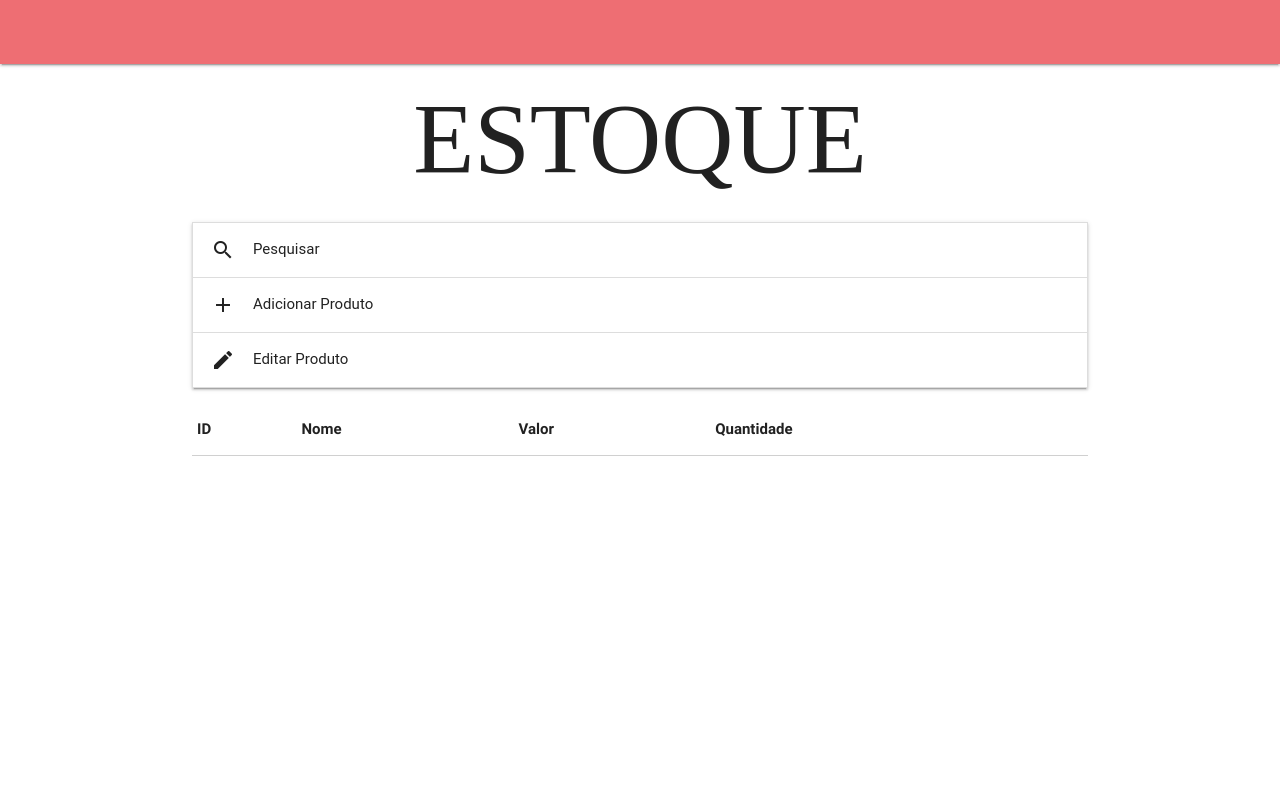
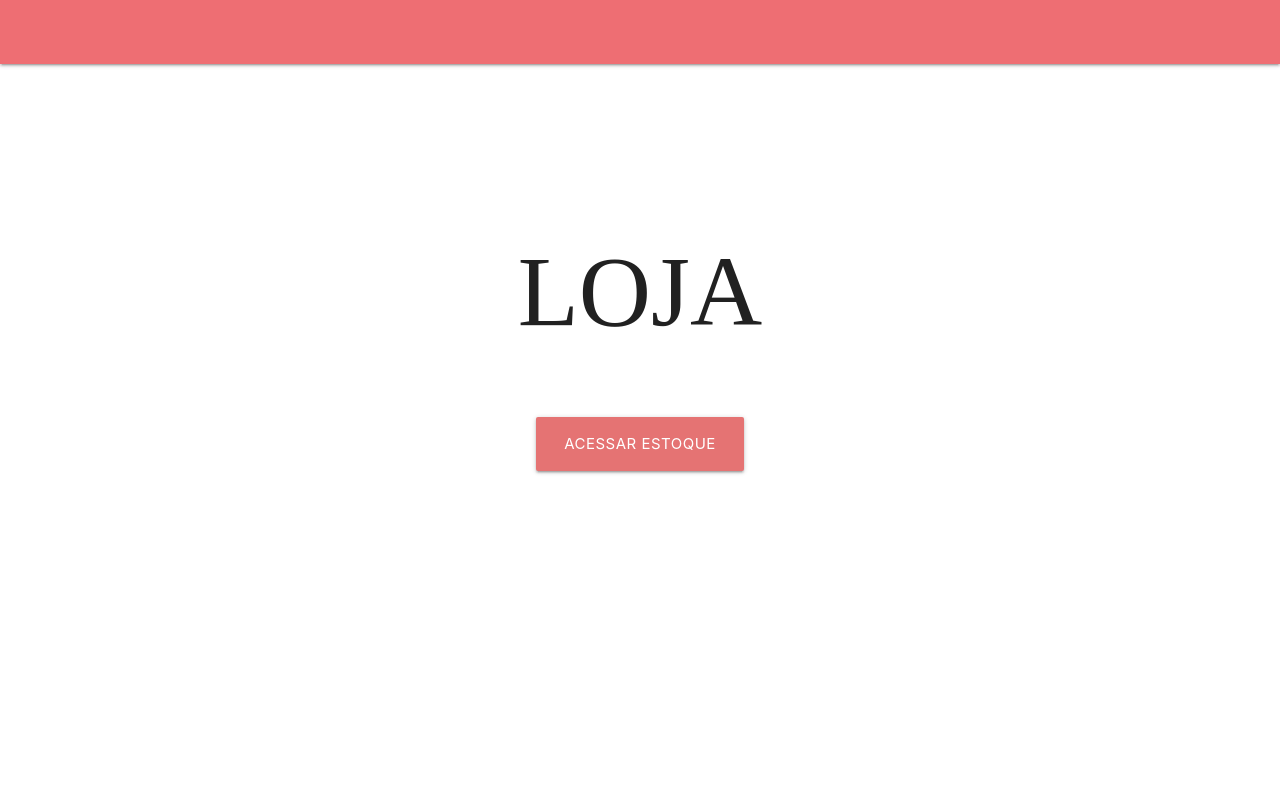
Before and after one commit to LinuxHomem/Estoque-PHP, a PHP site: page / in a window 1280 px wide. Run offline with PHP 8.4, Linux system fonts and the light colour scheme; lists and menus that the app fills with data are empty; some libraries are stand-ins or nearby versions; some web fonts are replaced.

Commit message:
Término de estilização, adição de máscara de dinheiro e adição de página inicial

```diff
--- a/Src/Controller/CrudProduto.php
+++ b/Src/Controller/CrudProduto.php
@@ -14,6 +14,8 @@
   function create($arr){
     array_pop($arr);
     $cArr = clear($arr);
+    $cArr[1] = explode(" ",$cArr[1]);
+    $cArr[1] = $cArr[1][1];
     $instance = new \CrudProduto();
     return $instance->create($cArr);
   }
@@ -44,7 +46,7 @@
 
     $server = $_SERVER['PHP_SELF'];
     if($tipo != ""){
-      echo $arr[0] . " Produto(s) Encontrado(s) Para: " . $term . " / No Tipo: " . $tipo;
+      echo $arr[0] . " Produto(s) Encontrado(s) Para o " . $tipo . ": " . $term;
     }else{
       echo "Exibindo Tudo.";
     }
@@ -55,7 +57,7 @@
       $nome = $values['nome'];
       $valor = $values['valor'];
       $qtd = $values['quantidade'];
-      echo "<tr><td>$id</td><td id='$id nome' value='$nome'>$nome</td><td id='$id valor' value='$valor'>$valor</td><td id='$id qtd' value='$qtd'>$qtd</td>";
+      echo "<tr><td>$id</td><td id='$id nome' value='$nome'>$nome</td><td id='$id valor' value='$valor'>R$:$valor</td><td id='$id qtd' value='$qtd'>$qtd</td>";
 
       echo "<td><button type='button' onclick='edit(this.value);' value='$id' name='btn_edit1'><a
       class='btn-floating btn-small waves-effect waves-light orange'>
@@ -73,8 +75,7 @@
   function update($arr){
     array_pop($arr);
     $cArr = clear($arr);
-    $cArr[] = $cArr[0];
-    array_shift($cArr);
+    $cArr[] = array_shift($cArr);
     $instance = new \CrudProduto();
     return $instance->update($cArr);
   }
--- a/Src/Controller/Init.js
+++ b/Src/Controller/Init.js
@@ -1,7 +1,6 @@
-//<![CDATA[
-  window.onload=function(){
-    $(document).ready(function() {
-      $('select').formSelect();
-      $('.collapsible').collapsible();
-    });
-  }//]]>
+window.onload=function(){
+  $(document).ready(function() {
+    M.AutoInit();
+    $(".mask").maskMoney({prefix:'R$ ', allowNegative: true, thousands:'.', decimal:',', affixesStay: true});
+  });
+}
--- a/Src/Model/Conn.php
+++ b/Src/Model/Conn.php
@@ -5,7 +5,7 @@ class Conexao{
 
   public static function getConn(){
     if(!isset(self::$instance)){
-      self::$instance = new \PDO('mysql:host=localhost:3307;dbnme=infoteca;charset=utf8','root','usbw');
+      self::$instance = new \PDO('mysql:host=localhost:3306;dbnme=infoteca;charset=utf8','root','');
     }
     return self::$instance;
   }
--- a/Src/Model/CrudProduto.php
+++ b/Src/Model/CrudProduto.php
@@ -41,11 +41,8 @@
         $count++;
       }
 
-      if($stmt->execute() === false){
-        return "Falha ao Editar o Produto. <br>";
-      }else{
-        return array("Produto Editado. <br>",$arr[3]);
-      }
+      $stmt->execute();
+      return array("Produto Editado. <br>",$arr[3]);
     }
 
     public function delete($id){
@@ -53,8 +50,12 @@
       $stmt = Conexao::getConn()->prepare($sql);
 
       $stmt->bindValue(1,$id);
-      $stmt->execute();
-      $ret = "Item com o id '$id' foi deletado! <br>";
-      return $ret;
+
+      if($stmt->execute() === false){
+        return "Falha ao Deletar o Produto. <br>";
+      }else{
+        $ret = "Item com o id '$id' foi deletado! <br>";
+        return $ret;
+      }
     }
   }
--- a/Src/View/index.css
+++ b/Src/View/Master.css
@@ -19,6 +19,20 @@
   background: #ff4d4d;
 }
 
+html, body, .content{
+  height: 100%;
+  width: 100%;
+}
+
+.content{
+  height: 70%;
+}
+
+.content2{
+  width: 50%;
+  margin: 0 auto;
+}
+
 button {
   background: transparent;
   border: none !important;
@@ -33,6 +47,22 @@ button:active{
 
 table{
   margin-bottom: 50px;
+}
+
+.bt{
+  font-size: 20px;
+  margin-top: 20px;
+}
+
+.margin{
+  margin-top: 50px;
+}
+
+.title2{
+  font-family: lemon;
+  font-size: 40px;
+  margin: 0px;
+  text-align: center;
 }
 
 @media only screen and (max-width: 600px) {
--- a/Src/View/index.php
+++ b/Src/View/index.php
@@ -3,175 +3,31 @@
   <head>
     <meta charset="utf-8">
     <meta name="viewport" content="width=device-width, initial-scale=1.0"/>
-    <title>Atividade</title>
-    <link rel="shortcut icon" href="../../favicon.png">
+    <title>Início</title>
+    <link rel="shortcut icon" href="../../Icons/index-favicon.png">
 
     <!-- Materialize Css -->
-    <link rel="stylesheet" type="text/css" href="https://cdnjs.cloudflare.com/ajax/libs/materialize/0.97.5/css/materialize.min.css">
+    <link rel="stylesheet" href="https://cdnjs.cloudflare.com/ajax/libs/materialize/1.0.0/css/materialize.min.css">
     <!--Google Icon Font-->
     <link href="https://fonts.googleapis.com/icon?family=Material+Icons" rel="stylesheet">
-    <!-- Personal Css -->
-    <link rel="stylesheet" href="index.css">
-
-    <!-- Conexão BD -->
-    <?php
-      require '../Model/Conn.php';
-      require '../Model/CrudProduto.php';
-      require '../Controller/CrudProduto.php';
-    ?>
+    <!-- Master Personal Css -->
+    <link rel="stylesheet" href="Master.css">
   </head>
   <body>
     <nav></nav>
-    <p class="title">ESTOQUE</p>
-    <div class="container">
-      <ul class="collapsible">
-        <li>
-          <div class="collapsible-header">
-            <i class="material-icons">search</i>
-            Pesquisar
-            <span class="badge"></span>
-          </div>
 
-          <div class="collapsible-body collap">
-            <form action="<?php $_SERVER['PHP_SELF']; ?>" method="post">
-              <div class="input-field col s12">
-                <input type="text" id='vl' name="valor" required>
-                <label for="vl">Valor</label>
-              </div>
-
-
-              <select required name="tipo">
-                <option value="">Tipo de Pesquisa...</option>
-                <option value="Nome">Nome</option>
-                <option value="ID">ID</option>
-              </select>
-
-              <div class="row">
-                <div class="col s6 center">
-                  <button class="btn waves-effect waves-light blue" type="submit" name="btn_search">
-                    Pesquisar
-                  </button>
-                </div>
-              </form>
-
-              <div class="col s6 center">
-                <form action="<?php $_SERVER['PHP_SELF']; ?>" method="post">
-                  <button class="btn waves-effect waves-light blue" type="submit" name="btn_searchAll">
-                    Exibir Tudo
-                  </button>
-                </form>
-              </div>
-            </div>
-          </div>
-        </li>
-
-        <li>
-          <div class="collapsible-header">
-            <i class="material-icons">add</i>
-            Adicionar Produto
-            <span class="badge"></span>
-          </div>
-
-          <div class="collapsible-body collap">
-            <form action="<?php $_SERVER['PHP_SELF']; ?>" method="post">
-              <div class="row">
-
-                <div class="input-field col l4 s12">
-                  <input type='text' id='0' name="0" required>
-                  <label for="0">Nome</label>
-                </div>
-
-                <div class="input-field col l3 s12">
-                  <input type='text' id='1' name="1" required>
-                  <label for="1">Valor</label>
-                </div>
-
-                <div class="input-field col l3 s12">
-                  <input type='number' id='2' name="2" required>
-                  <label for="2">Quantidade</label>
-                </div>
-
-                <div class="col l2 s12 center">
-                  <button type="submit" name="btn_add"><a class="btn-floating btn-large waves-effect waves-light light-green accent-3"><i style="color: #000000;" class="material-icons">add</i></a></button>
-                </div>
-              </div>
-            </form>
-          </div>
-        </li>
-        <li>
-          <div class="collapsible-header">
-            <i class="material-icons">edit</i>
-            Editar Produto
-            <span class="badge"></span>
-          </div>
-
-          <div id="edit_collap" class="collapsible-body collap">
-            <form action="<?php $_SERVER['PHP_SELF']; ?>" method="post">
-              <div class="row">
-
-                <div class="input-field col l2 s12">
-                  <input type="number" id="id" name="0" required>
-                  <label id="lbid" for="id">ID</label>
-                </div>
-
-                <div class="input-field col l3 s12">
-                  <input type="text" id="name" name="1" required>
-                  <label id="lbname" for="id">Nome</label>
-                </div>
-
-                <div class="input-field col l3 s12">
-                  <input type="text" id="value" name="2" required>
-                  <label id="lbvalue" for="id">Valor</label>
-                </div>
-
-                <div class="input-field col l2 s12">
-                  <input type="number" id="quantity" name="3" required>
-                  <label id="lbquantity" for="id">Quantidade</label>
-                </div>
-
-                <div class="input-field col l2 s12 center">
-                  <button type="submit" name="btn_edit"><a class="btn-floating btn-large waves-effect waves-light light-green accent-3"><i style="color: #000000;" class="material-icons">done</i></a></button>
-                </div>
-              </div>
-            </form>
-          </div>
-        </li>
-      </ul>
-
-      <?php
-        $table = "<table><thead><tr><th>ID</th><th>Nome</th><th>Valor</th><th>Quantidade</th></tr></thead></table>";
-        if(isset($_POST['btn_add'])){
-          echo create($_POST);
-          echo read(array("","",""));
-
-        }else if(isset($_POST['btn_search'])){
-          echo read($_POST);
-
-        }else if(isset($_POST['btn_edit'])){
-          $arr = update($_POST);
-          echo $arr[0];
-          read(array($arr[1],"ID",""));
-
-        }else if(isset($_POST['btn_delete'])){
-          echo delet($_POST['btn_delete']);
-          read(array("","",""));
-
-        }else if(isset($_POST['btn_searchAll'])){
-          read(array("","",""));
-
-        }else{
-          echo $table;
-        }
-      ?>
+    <div class="container valign-wrapper content">
+      <div class="content2">
+        <center>
+          <p class="title">LOJA</p>
+          <a href="Estoque.php" class="waves-effect waves-light btn-large margin red lighten-2">Acessar Estoque</a>
+        </center>
+      <div>
     </div>
 
     <!-- Jquery Js -->
     <script type="text/javascript" src="//code.jquery.com/jquery-2.1.4.js"></script><style type="text/css"></style>
     <!-- Materialize JS -->
     <script type="text/javascript" src="https://cdnjs.cloudflare.com/ajax/libs/materialize/1.0.0-beta/js/materialize.min.js"></script>
-    <!-- Init Materialize JS -->
-    <script src="../Controller/Init.js"></script>
-    <!-- Collap Button -->
-    <script src="../Controller/Collap.js"></script>
   </body>
 </html>
```
Also changed, not shown: Src/View/Estoque.php (added, +193 -0 lines), Icons/estoque-favicon.png (renamed from favicon.png), Icons/index-favicon.png (added).
